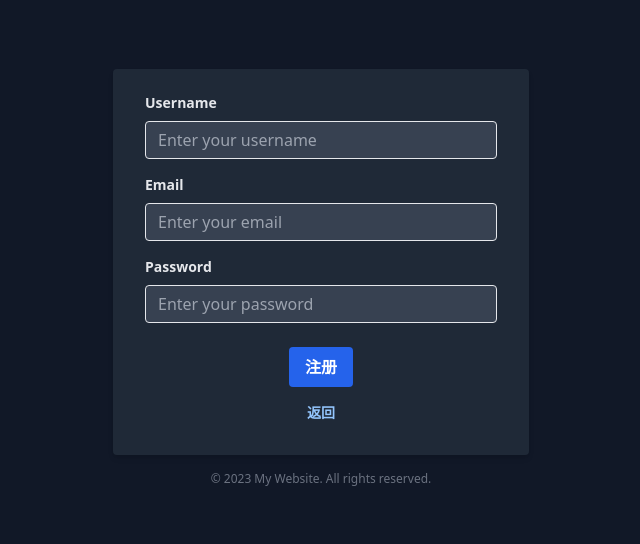
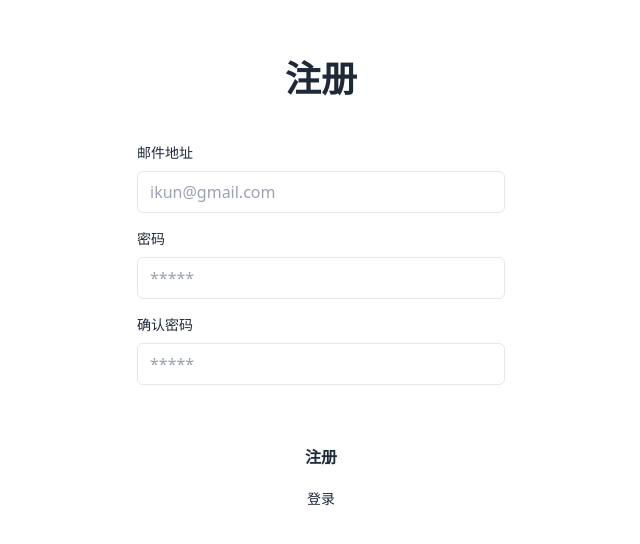
Before and after one commit to ff77645/chat-client, a React (Vite) app: page /register in a window 1280 px wide. Shown: the part 122-666 px from the top of the page, without its empty margins (319-959 px from the left). Built offline with nearby package versions, Linux system fonts and the light colour scheme; no server answers.

Commit message:
聊天,登录相关接口

```diff
--- a/package.json
+++ b/package.json
@@ -10,9 +10,12 @@
     "preview": "vite preview"
   },
   "dependencies": {
+    "axios": "^1.4.0",
+    "dayjs": "^1.11.9",
     "react": "^18.2.0",
     "react-dom": "^18.2.0",
-    "react-router-dom": "^6.15.0"
+    "react-router-dom": "^6.15.0",
+    "socket.io-client": "^4.7.2"
   },
   "devDependencies": {
     "@types/react": "^18.2.15",
--- /dev/null
+++ b/src/api/login.js
@@ -0,0 +1,6 @@
+import http from '../utils/request'
+
+
+export const login = params => http.post('/login',params)
+
+export const register = params => http.post('/login/register',params)
--- a/src/components/MsgText.jsx
+++ b/src/components/MsgText.jsx
@@ -6,7 +6,7 @@ export default function MsgText({isSelf,text,username,time}){
 
 
     return (
-        <div className={isSelf ? 'chat chat-end' : 'chat chat-start' }>
+        <div className={'p-2 chat ' + (isSelf ? 'chat-end' : 'chat-start') }>
             <div className="chat-image avatar">
                 <div className="w-12 rounded-full">
                     <img src="https://daisyui.com/images/stock/photo-1534528741775-53994a69daeb.jpg" />
--- a/src/pages/Chat.jsx
+++ b/src/pages/Chat.jsx
@@ -1,91 +1,210 @@
-import React, { useState,useRef,useEffect } from 'react';
-import MsgText from '../components/MsgText';
-import './chat.css'
+import { useState, useRef, useEffect } from "react";
+import MsgText from "../components/MsgText";
+import "./chat.css";
+import { io } from "socket.io-client";
 
 /*
 房间
 
 */
+const SEND_TEXT = "send_text";
+
+const initSocket = () => {
+  const socket = io("http://localhost:3000/chat", {
+    query: {
+      roomnum: "abc123456",
+    },
+  });
+  socket.on("connect", () => {
+    console.log("connect:", socket.id);
+  });
+
+  socket.on("disconnect", () => {
+    console.log("disconnect:", socket.id);
+  });
+
+  return {
+    socket,
+  };
+};
+const useRoomOperation = ()=>{
+    console.log('inited useRoomOperation');
+    const [roomNumber,setRoomNumber] = useState('')
+    const [roomName,setRoomName] = useState('')
+
+    const handleJoinRoom = ()=>{
+
+    }
+
+    const handleCreateRoom = ()=>{
+        window.my_modal_1.closeModal()
+    }
+
+    return {
+        roomName,
+        roomNumber,
+        setRoomName,
+        setRoomNumber,
+        handleJoinRoom,
+        handleCreateRoom,
+    }
+
+}
 
 
 
+const { socket } = initSocket();
+const userinfo = JSON.parse(localStorage.getItem('userinfo'))
+const Chat = () => {
+  const scrollRef = useRef(null);
+  const scrollInnerRef = useRef(null);
+  const [msgList, setMsgList] = useState([]);
+  const [inputValue, setInputValue] = useState("");
 
-const Chat = () => {
-  const scrollRef = useRef(null)
-  const scrollInnerRef = useRef(null)
+  const handleEnter = (e) => {
+    if (e.key !== "Enter") return;
+    if (!inputValue) return;
+    const now = new Date();
+    const msg = {
+      sender: socket.id,
+      username: "username2",
+      text: inputValue,
+      time: `${now.getHours()}:${("" + now.getMinutes()).padStart(2, 0)}`,
+    };
+    socket.emit(SEND_TEXT, msg);
+    setMsgList(msgList.concat(msg));
+    setInputValue("");
+  };
+  let index = 1
+  useEffect(()=>{
+      socket.on(SEND_TEXT, (msg) => {
+        console.log(index++);
+        setMsgList(msgList=>msgList.concat(msg));
+      });
+      return ()=>{
+        socket.off()
+      }
+  },[])
 
-  const [msgList,setMsgList] = useState(Array.from({length:20}).map(()=>({
-    text:'Notable Scientists',
-    username:'username',
-    time:"10:30",
-    isSelf:false,
-  })))
+  useEffect(() => {
+    scrollRef.current.scrollTo({
+      top: scrollInnerRef.current.offsetHeight,
+      behavior: "smooth",
+    });
+  }, [msgList]);
 
-  const [inputValue,setInputValue] = useState('')
-
-  const handleEnter = e =>{
-    if(e.key !== "Enter") return
-    if (!inputValue) return
-    const now = new Date()
-    const msg = {
-        isSelf:Math.random() > .5 ? true : false,
-        username:'username2',
-        text:inputValue,
-        time:now.getHours() + ':' + (''+now.getMinutes()).padStart(2,0),
-    }
-    setMsgList(msgList.concat(msg))
-    setInputValue('')
-  }
-
-  useEffect(()=>{
-    scrollRef.current.scrollTo({
-        top:scrollInnerRef.current.offsetHeight,
-        behavior:'smooth'
-    })
-  },[msgList])
-
+  const {
+    roomName,
+    roomNumber,
+    setRoomName,
+    setRoomNumber,
+    handleJoinRoom,
+    handleCreateRoom,
+  } = useRoomOperation()
   return (
     <>
       <section className="h-screen flex flex-col">
         <header className="flex-none bg-slate-600 h-16 text-center flex flex-row flex-nowrap justify-between items-center px-2">
-                <label htmlFor="my-drawer" className="btn btn-neutral btn-xs sm:btn-sm drawer-button">
-                    <svg xmlns="http://www.w3.org/2000/svg" fill="none" viewBox="0 0 24 24" strokeWidth={1.5} stroke="currentColor" className="w-full h-full">
-                        <path strokeLinecap="round" strokeLinejoin="round" d="M3.75 6.75h16.5M3.75 12h16.5m-16.5 5.25h16.5" />
+          <label
+            htmlFor="my-drawer"
+            className="btn btn-neutral btn-xs sm:btn-sm drawer-button"
+          >
+            <svg
+              xmlns="http://www.w3.org/2000/svg"
+              fill="none"
+              viewBox="0 0 24 24"
+              strokeWidth={1.5}
+              stroke="currentColor"
+              className="w-full h-full"
+            >
+              <path
+                strokeLinecap="round"
+                strokeLinejoin="round"
+                d="M3.75 6.75h16.5M3.75 12h16.5m-16.5 5.25h16.5"
+              />
             </svg>
           </label>
-                <div className="">
-                        title
-                </div>
-                <button type='button'>
-                    <svg xmlns="http://www.w3.org/2000/svg" fill="none" viewBox="0 0 24 24" strokeWidth={1.5} stroke="currentColor" className="w-6 h-6">
-                        <path strokeLinecap="round" strokeLinejoin="round" d="M9.879 7.519c1.171-1.025 3.071-1.025 4.242 0 1.172 1.025 1.172 2.687 0 3.712-.203.179-.43.326-.67.442-.745.361-1.45.999-1.45 1.827v.75M21 12a9 9 0 11-18 0 9 9 0 0118 0zm-9 5.25h.008v.008H12v-.008z" />
+          <div className="">title</div>
+          <button type="button">
+            <svg
+              xmlns="http://www.w3.org/2000/svg"
+              fill="none"
+              viewBox="0 0 24 24"
+              strokeWidth={1.5}
+              stroke="currentColor"
+              className="w-6 h-6"
+            >
+              <path
+                strokeLinecap="round"
+                strokeLinejoin="round"
+                d="M9.879 7.519c1.171-1.025 3.071-1.025 4.242 0 1.172 1.025 1.172 2.687 0 3.712-.203.179-.43.326-.67.442-.745.361-1.45.999-1.45 1.827v.75M21 12a9 9 0 11-18 0 9 9 0 0118 0zm-9 5.25h.008v.008H12v-.008z"
+              />
             </svg>
           </button>
         </header>
         <main className="flex flex-1 flex-col items-stretch">
-                <div ref={scrollRef} className=" overflow-auto" style={{height:'calc(100vh - 8rem)'}}>
+          <div
+            ref={scrollRef}
+            className=" overflow-auto"
+            style={{ height: "calc(100vh - 7.5rem)" }}
+          >
             <div ref={scrollInnerRef}>
-                        {
-                            msgList.map((item,index)=>(<MsgText key={index} isSelf={ item.isSelf } text={item.text} username={item.username} time={item.time} ></MsgText>))
-                        }
+              {msgList.map((item, index) => (
+                <MsgText
+                  key={index}
+                  isSelf={item.sender === socket.id}
+                  text={item.text}
+                  username={item.username}
+                  time={item.time}
+                ></MsgText>
+              ))}
             </div>
           </div>
           <div className="p-2 h-14 flex-none flex flex-row ">
             <div className="join w-full">
-                        <input value={inputValue} onChange={e=>setInputValue(e.target.value)} onKeyDown={handleEnter} className="input input-bordered join-item focus:outline-none flex-1" placeholder="Type here"/>
+              <input
+                value={inputValue}
+                onChange={(e) => setInputValue(e.target.value)}
+                onKeyDown={handleEnter}
+                className="input input-bordered join-item focus:outline-none flex-1"
+                placeholder="Type here"
+              />
               <button className="btn join-item">
-                            <svg xmlns="http://www.w3.org/2000/svg" fill="none" viewBox="0 0 24 24" strokeWidth={1.5} stroke="currentColor" className="w-6 h-6">
-                                <path strokeLinecap="round" strokeLinejoin="round" d="M15.182 15.182a4.5 4.5 0 01-6.364 0M21 12a9 9 0 11-18 0 9 9 0 0118 0zM9.75 9.75c0 .414-.168.75-.375.75S9 10.164 9 9.75 9.168 9 9.375 9s.375.336.375.75zm-.375 0h.008v.015h-.008V9.75zm5.625 0c0 .414-.168.75-.375.75s-.375-.336-.375-.75.168-.75.375-.75.375.336.375.75zm-.375 0h.008v.015h-.008V9.75z" />
+                <svg
+                  xmlns="http://www.w3.org/2000/svg"
+                  fill="none"
+                  viewBox="0 0 24 24"
+                  strokeWidth={1.5}
+                  stroke="currentColor"
+                  className="w-6 h-6"
+                >
+                  <path
+                    strokeLinecap="round"
+                    strokeLinejoin="round"
+                    d="M15.182 15.182a4.5 4.5 0 01-6.364 0M21 12a9 9 0 11-18 0 9 9 0 0118 0zM9.75 9.75c0 .414-.168.75-.375.75S9 10.164 9 9.75 9.168 9 9.375 9s.375.336.375.75zm-.375 0h.008v.015h-.008V9.75zm5.625 0c0 .414-.168.75-.375.75s-.375-.336-.375-.75.168-.75.375-.75.375.336.375.75zm-.375 0h.008v.015h-.008V9.75z"
+                  />
                 </svg>
               </button>
-                        {
-                            inputValue ? <button className="btn join-item ">发送</button> :
+              {inputValue ? (
+                <button className="btn join-item ">发送</button>
+              ) : (
                 <button className="btn join-item ">
-                                <svg xmlns="http://www.w3.org/2000/svg" fill="none" viewBox="0 0 24 24" strokeWidth={1.5} stroke="currentColor" className="w-6 h-6">
-                                    <path strokeLinecap="round" strokeLinejoin="round" d="M12 4.5v15m7.5-7.5h-15" />
+                  <svg
+                    xmlns="http://www.w3.org/2000/svg"
+                    fill="none"
+                    viewBox="0 0 24 24"
+                    strokeWidth={1.5}
+                    stroke="currentColor"
+                    className="w-6 h-6"
+                  >
+                    <path
+                      strokeLinecap="round"
+                      strokeLinejoin="round"
+                      d="M12 4.5v15m7.5-7.5h-15"
+                    />
                   </svg>
                 </button>
-                        }
+              )}
             </div>
           </div>
         </main>
@@ -102,15 +221,42 @@ const Chat = () => {
                   <img src="https://daisyui.com/images/stock/photo-1534528741775-53994a69daeb.jpg" />
                 </div>
                 <span className="user-avatar-edit w-full h-full rounded-full justify-center items-center absolute top-0 left-0 bg-black opacity-40 hidden">
-                                <svg xmlns="http://www.w3.org/2000/svg" fill="none" viewBox="0 0 24 24" strokeWidth={1.5} stroke="currentColor" className="w-6 h-6 text-white">
-                                    <path strokeLinecap="round" strokeLinejoin="round" d="M16.862 4.487l1.687-1.688a1.875 1.875 0 112.652 2.652L10.582 16.07a4.5 4.5 0 01-1.897 1.13L6 18l.8-2.685a4.5 4.5 0 011.13-1.897l8.932-8.931zm0 0L19.5 7.125M18 14v4.75A2.25 2.25 0 0115.75 21H5.25A2.25 2.25 0 013 18.75V8.25A2.25 2.25 0 015.25 6H10" />
+                  <svg
+                    xmlns="http://www.w3.org/2000/svg"
+                    fill="none"
+                    viewBox="0 0 24 24"
+                    strokeWidth={1.5}
+                    stroke="currentColor"
+                    className="w-6 h-6 text-white"
+                  >
+                    <path
+                      strokeLinecap="round"
+                      strokeLinejoin="round"
+                      d="M16.862 4.487l1.687-1.688a1.875 1.875 0 112.652 2.652L10.582 16.07a4.5 4.5 0 01-1.897 1.13L6 18l.8-2.685a4.5 4.5 0 011.13-1.897l8.932-8.931zm0 0L19.5 7.125M18 14v4.75A2.25 2.25 0 0115.75 21H5.25A2.25 2.25 0 013 18.75V8.25A2.25 2.25 0 015.25 6H10"
+                    />
                   </svg>
                 </span>
               </div>
             </div>
-                    <div className="flex flex-row flex-nowrap justify-around">
-                        <label htmlFor="my_modal_1" className="btn btn-neutral self-center">创建房间</label>
-                        <label htmlFor="my_modal_2" className="btn btn-neutral self-center">加入房间</label>
+            <div className="flex justify-center text-gray-100 leading-10">
+              User Name
+            </div>
+            <div className="flex justify-center text-gray-300 text-sm leading-8">
+              Email:645321@gmail.com
+            </div>
+            <div className="flex flex-row flex-nowrap justify-around mt-4">
+              <label
+                htmlFor="my_modal_1"
+                className="btn btn-neutral self-center"
+              >
+                创建房间
+              </label>
+              <label
+                htmlFor="my_modal_2"
+                className="btn btn-neutral self-center"
+              >
+                加入房间
+              </label>
             </div>
           </div>
         </div>
@@ -123,12 +269,17 @@ const Chat = () => {
             <h3 className="text-lg font-bold text-center">创建房间</h3>
             <div className="flex justify-center mt-4">
               <div className="join">
-                            <input className="input input-bordered join-item" placeholder="房间名称"/>
-                            <button className="btn join-item ">创建</button>
+                <input
+                value={roomName}
+                onChange={e=>setRoomName(e.target.value)}
+                  className="input input-bordered join-item"
+                  placeholder="房间名称"
+                />
+                <button onClick={handleCreateRoom} className="btn join-item ">创建</button>
               </div>
             </div>
           </div>
-                <label className="modal-backdrop" htmlFor="my_modal_1">Close</label>
+          <label onClick={()=>setRoomName('')} className="modal-backdrop" htmlFor="my_modal_1"></label>
         </div>
       </div>
       {/* 加入房间 */}
@@ -139,12 +290,17 @@ const Chat = () => {
             <h3 className="text-lg font-bold text-center">加入房间</h3>
             <div className="flex justify-center mt-4">
               <div className="join">
-                            <input className="input input-bordered join-item" placeholder="房间号"/>
-                            <button className="btn join-item ">加入</button>
+                <input
+                value={roomNumber}
+                onChange={e=>setRoomNumber(e.target.value)}
+                  className="input input-bordered join-item"
+                  placeholder="房间号"
+                />
+                <button onClick={handleJoinRoom} className="btn join-item ">加入</button>
               </div>
             </div>
           </div>
-                <label className="modal-backdrop" htmlFor="my_modal_2">Close</label>
+          <label onClick={()=>setRoomNumber('')} className="modal-backdrop" htmlFor="my_modal_2"></label>
         </div>
       </div>
     </>
--- a/src/pages/Login.jsx
+++ b/src/pages/Login.jsx
@@ -1,34 +1,53 @@
 import {useNavigate} from 'react-router-dom'
+import {useState} from 'react'
+import {login} from '../api/login'
 
 export default function Login(){
     const navigate = useNavigate()
+
+    const [email,setEmail] = useState('')
+    const [password,setPassword] = useState('')
+
+    const handleLogin = async ()=>{
+        if(!email || !password) return alert('请输入账号密码')
+        const res = await login({
+            username:email,
+            password
+        })
+        console.log({res});
+        localStorage.setItem('userinfo',JSON.stringify(res))
+        navigate('/chat')
+    }
+
     return (
         <div className="flex justify-center items-center h-full">
             <div className="flex flex-col p-6 rounded-md sm:max-w-md w-full h-full sm:h-auto sm:p-10 dark:dark:bg-gray-900 dark:dark:text-gray-100">
             <div className="mb-8 text-center">
-                <h1 className="my-3 text-4xl font-bold">Sign in</h1>
-                <p className="text-sm dark:dark:text-gray-400">Sign in to access your account</p>
+                <h1 className="my-3 text-4xl font-bold">登录</h1>
+                {/* <p className="text-sm dark:dark:text-gray-400">登录访问您的帐户</p> */}
             </div>
             <form noValidate="" action="" className="space-y-12">
                 <div className="space-y-4">
                     <div>
-                        <label htmlFor="email" className="block mb-2 text-sm">Email address</label>
-                        <input type="email" name="email" id="email" placeholder="leroy@jenkins.com" className="w-full px-3 py-2 border rounded-md dark:dark:border-gray-700 dark:dark:bg-gray-900 dark:dark:text-gray-100" />
+                        <label htmlFor="email" className="block mb-2 text-sm">邮件地址</label>
+                        <input value={email} onChange={e=>setEmail(e.target.value)} type="email" name="email" id="email" placeholder="ikun@gmail.com" className="w-full px-3 py-2 border rounded-md dark:dark:border-gray-700 dark:dark:bg-gray-900 dark:dark:text-gray-100" />
                     </div>
                     <div>
-                        <div className="flex justify-between mb-2">
-                            <label htmlFor="password" className="text-sm">Password</label>
-                            <a rel="noopener noreferrer" href="#" className="text-xs hover:underline dark:dark:text-gray-400">Forgot password?</a>
+                        <div className="flex justify-start mb-2">
+                            <label htmlFor="password" className="text-sm">密码</label>
                         </div>
-                        <input type="password" name="password" id="password" placeholder="*****" className="w-full px-3 py-2 border rounded-md dark:dark:border-gray-700 dark:dark:bg-gray-900 dark:dark:text-gray-100" />
+                        <input value={password} onChange={e=>setPassword(e.target.value)} type="password" name="password" id="password" placeholder="*****" className="w-full px-3 py-2 border rounded-md dark:dark:border-gray-700 dark:dark:bg-gray-900 dark:dark:text-gray-100" />
+                        <div className="flex justify-end mb-2">
+                            <a rel="noopener noreferrer" href="/forgot" className="text-xs hover:underline dark:dark:text-gray-400">忘记密码?</a>
+                        </div>
                     </div>
                 </div>
                 <div className="space-y-2">
                     <div>
-                        <button onClick={()=>navigate('/chat')} type="button" className="w-full px-8 py-3 font-semibold rounded-md dark:dark:bg-violet-400 dark:dark:text-gray-900">Sign in</button>
+                        <button onClick={handleLogin} type="button" className="w-full px-8 py-3 font-semibold rounded-md dark:dark:bg-violet-400 dark:dark:text-gray-900">登录</button>
                     </div>
-                    <p className="px-6 text-sm text-center dark:dark:text-gray-400">Don't have an account yet?
-                        <a rel="noopener noreferrer" href="#" className="hover:underline dark:dark:text-violet-400">Sign up</a>.
+                    <p className="px-6 text-sm text-center dark:dark:text-gray-400">还没有账户?
+                        <a rel="noopener noreferrer" href="/register" className="hover:underline dark:dark:text-violet-400">注册</a>.
                     </p>
                 </div>
             </form>
--- a/src/pages/Register.jsx
+++ b/src/pages/Register.jsx
@@ -1,65 +1,55 @@
 import {useNavigate} from 'react-router-dom'
+import {useState} from 'react'
+import {register} from '../api/login'
 
-export default function Register(){
+export default function Login(){
+    const navigate = useNavigate()
 
-    const navigate =useNavigate()
+    const [email,setEmail] = useState('')
+    const [password,setPassword] = useState('')
+    const [passwordConfirm,setPasswordConfirm] = useState('')
+
+    const handleRegister = async ()=>{
+      if(!email ||!password) return alert('请输入账号密码')
+      if(password !== passwordConfirm) return alert('两次密码不一致')
+      await register({
+        username:email,
+        password
+      })
+      alert('注册成功');
+    }
+
     return (
-        <div className="flex flex-col items-center justify-center min-h-screen bg-gray-900">
-          <div className="w-full max-w-md px-4">
-            <form className="bg-gray-800 shadow-md rounded px-8 pt-6 pb-8 mb-4">
-              <div className="mb-4">
-                <label className="block text-gray-200 text-sm font-bold mb-2" htmlFor="username">
-                  Username
-                </label>
-                <input
-                  className="appearance-none bg-gray-700 border rounded w-full py-2 px-3 text-gray-200 leading-tight focus:outline-none focus:shadow-outline"
-                  id="username"
-                  type="text"
-                  placeholder="Enter your username"
-                />
-              </div>
-              <div className="mb-4">
-                <label className="block text-gray-200 text-sm font-bold mb-2" htmlFor="email">
-                  Email
-                </label>
-                <input
-                  className="appearance-none bg-gray-700 border rounded w-full py-2 px-3 text-gray-200 leading-tight focus:outline-none focus:shadow-outline"
-                  id="email"
-                  type="email"
-                  placeholder="Enter your email"
-                />
-              </div>
-              <div className="mb-6">
-                <label className="block text-gray-200 text-sm font-bold mb-2" htmlFor="password">
-                  Password
-                </label>
-                <input
-                  className="appearance-none bg-gray-700 border rounded w-full py-2 px-3 text-gray-200 leading-tight focus:outline-none focus:shadow-outline"
-                  id="password"
-                  type="password"
-                  placeholder="Enter your password"
-                />
-              </div>
-              <div className="flex flex-col items-center justify-center">
-                <button
-                  className="bg-blue-600 hover:bg-blue-700 text-white font-bold py-2 px-4 rounded focus:outline-none focus:shadow-outline"
-                  type="button"
-                >
-                  注册
-                </button>
-                <a
-                  className="inline-block align-baseline font-bold text-sm text-blue-300 hover:text-blue-400 mt-4"
-                  href="#"
-                  onClick={() => navigate('/login')}
-                >
-                  返回
-                </a>
-              </div>
+        <div className="flex justify-center items-center h-full">
+            <div className="flex flex-col p-6 rounded-md sm:max-w-md w-full h-full sm:h-auto sm:p-10 dark:dark:bg-gray-900 dark:dark:text-gray-100">
+            <div className="mb-8 text-center">
+                <h1 className="my-3 text-4xl font-bold">注册</h1>
+            </div>
+            <form noValidate="" action="" className="space-y-12">
+                <div className="space-y-4">
+                    <div>
+                        <label htmlFor="email" className="block mb-2 text-sm">邮件地址</label>
+                        <input value={email} onChange={e=>setEmail(e.target.value)} type="email" name="email" id="email" placeholder="ikun@gmail.com" className="w-full px-3 py-2 border rounded-md dark:dark:border-gray-700 dark:dark:bg-gray-900 dark:dark:text-gray-100" />
+                    </div>
+                    <div>
+                        <label htmlFor="password" className="block mb-2 text-sm">密码</label>
+                        <input value={password} onChange={e=>setPassword(e.target.value)} type="password" name="password" id="password" placeholder="*****" className="w-full px-3 py-2 border rounded-md dark:dark:border-gray-700 dark:dark:bg-gray-900 dark:dark:text-gray-100" />
+                    </div>
+                    <div>
+                        <label htmlFor="password" className="block mb-2 text-sm">确认密码</label>
+                        <input value={passwordConfirm} onChange={e=>setPasswordConfirm(e.target.value)} type="password" name="password" id="password" placeholder="*****" className="w-full px-3 py-2 border rounded-md dark:dark:border-gray-700 dark:dark:bg-gray-900 dark:dark:text-gray-100" />
+                    </div>
+                </div>
+                <div className="space-y-2">
+                    <div>
+                        <button onClick={handleRegister} type="button" className="w-full px-8 py-3 font-semibold rounded-md dark:dark:bg-violet-400 dark:dark:text-gray-900">注册</button>
+                    </div>
+                    <p className="px-6 text-sm text-center dark:dark:text-gray-400">
+                        <a rel="noopener noreferrer" href="/login" className="hover:underline dark:dark:text-violet-400">登录</a>
+                    </p>
+                </div>
             </form>
-            <p className="text-center text-gray-500 text-xs">
-              &copy; 2023 My Website. All rights reserved.
-            </p>
-          </div>
+        </div>
         </div>
       );
 }
```
Also changed, not shown: src/utils/request.js (added, +20 -0 lines), 2 other files (tests, documents, lock files or other folders). Lines whose indentation alone changed are shown as unchanged.
